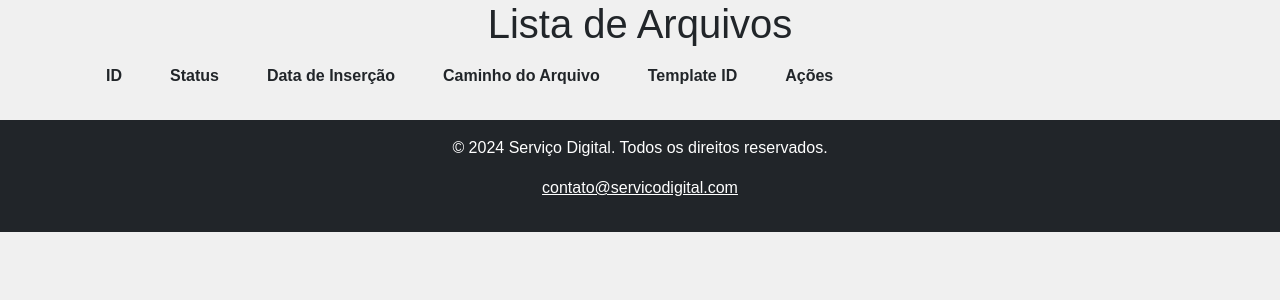
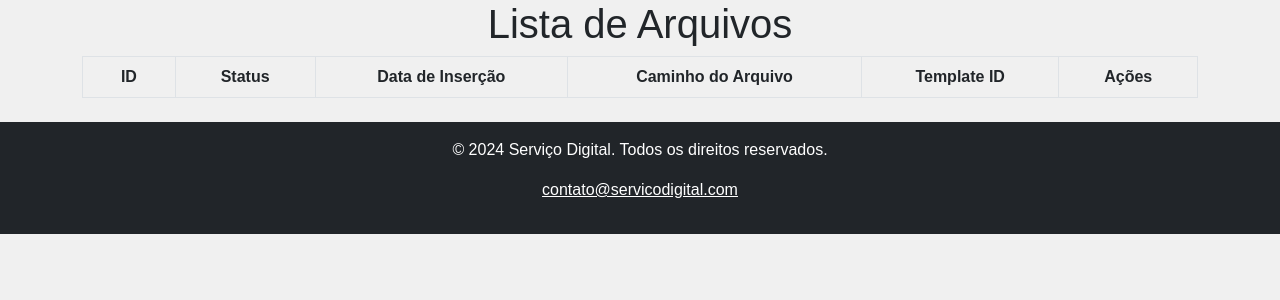
Before and after one commit to brdoliveira/upflow-flsk, a Flask app: template templates/list_files.html in a window 1280 px wide. Shown: the part 58-358 px from the top of the page. Run offline with Flask 3, Linux system fonts and the light colour scheme; the template is opened without the code that fills it, so the values that code supplies are empty; some libraries are stand-ins or nearby versions.

Commit message:
FEAT(list_files): Padrnoizando tela

```diff
--- a/templates/list_files.html
+++ b/templates/list_files.html
@@ -3,7 +3,7 @@
 {% block conteudo %}
 <div class="mt-10 text-center">
     <h1 class="text-4xl font-bold mb-6">Lista de Arquivos</h1>
-    <table class="table-auto w-full">
+    <table class="table table-bordered table-auto w-full">
         <thead>
             <tr>
                 <th class="px-4 py-2">ID</th>
```
